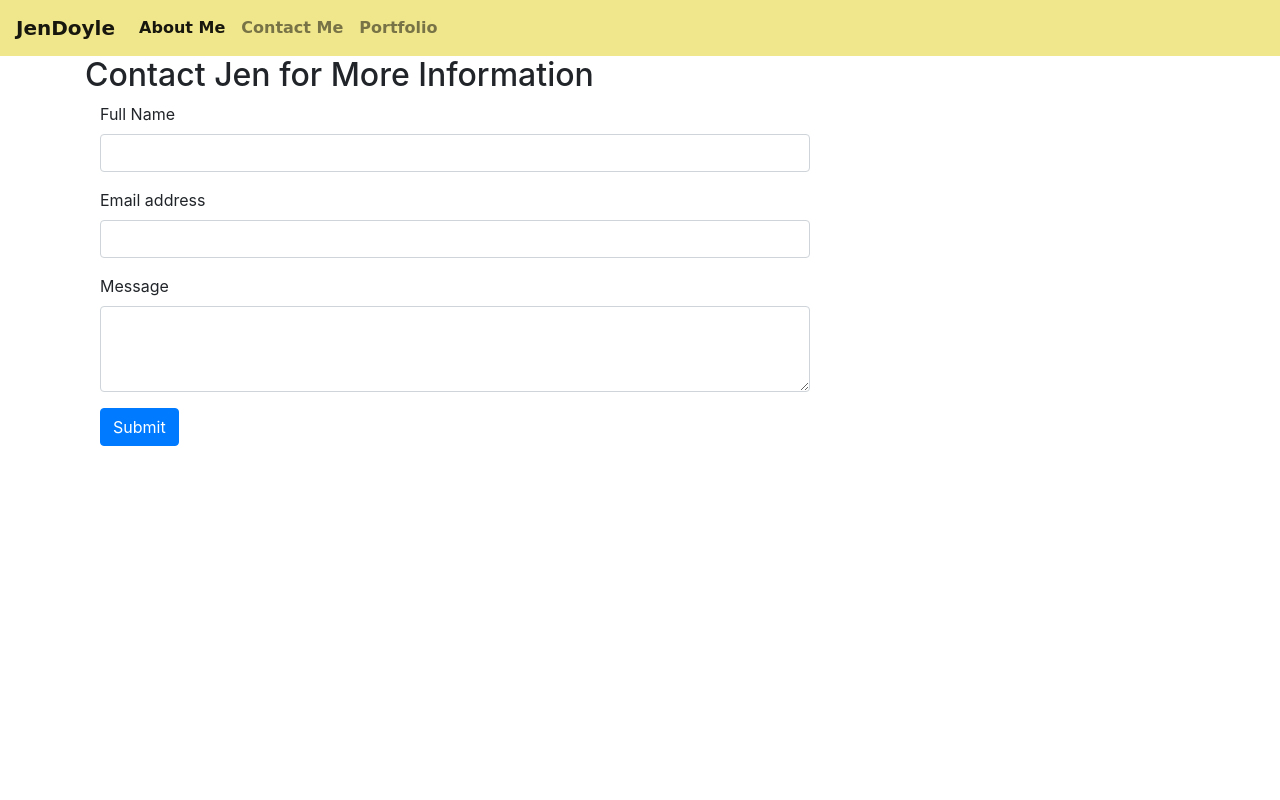
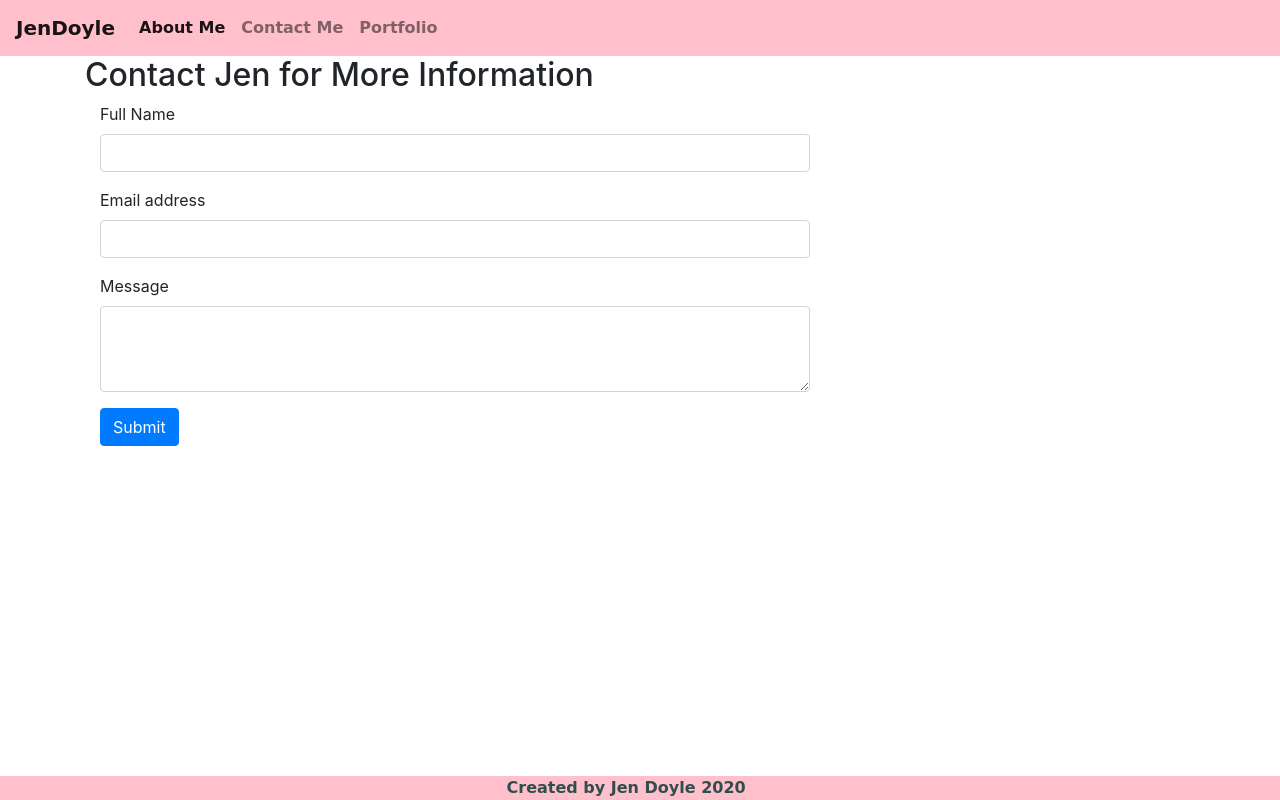
Before and after one commit to Jdoyle5254/responsive-portfolio-w2, a plain HTML site: page contact.html in a window 1280 px wide. Drawn offline with nearby package versions, Linux system fonts and the light colour scheme; files that its build step writes are made by us from their sources.

Commit message:
Footer updates and minor asthetic changes

```diff
--- a/Style/style.css
+++ b/Style/style.css
@@ -7,7 +7,7 @@ body {
   }
 /* all three nav bars */
   nav {
-    background-color: khaki;
+    background-color: pink;
     color: darkslategrey;
     font-family: 'Indie Flower', cursive;
     font-weight: bolder;
--- a/contact.html
+++ b/contact.html
@@ -53,7 +53,10 @@
 
         </div>
 
-     <!--Need Footer   -->
+     <!-- Footer -->
+    <footer>
+        <span> Created by Jen Doyle 2020</span>
+    </footer>
 
 <script src="https://cdnjs.cloudflare.com/ajax/libs/jquery/3.5.1/jquery.slim.min.js"></script>
 <script src="https://cdnjs.cloudflare.com/ajax/libs/popper.js/1.16.1/umd/popper.min.js"></script>
```
Also changed, not shown: index.html (+2 -1 lines), portfolio.html (+4 -1 lines).
